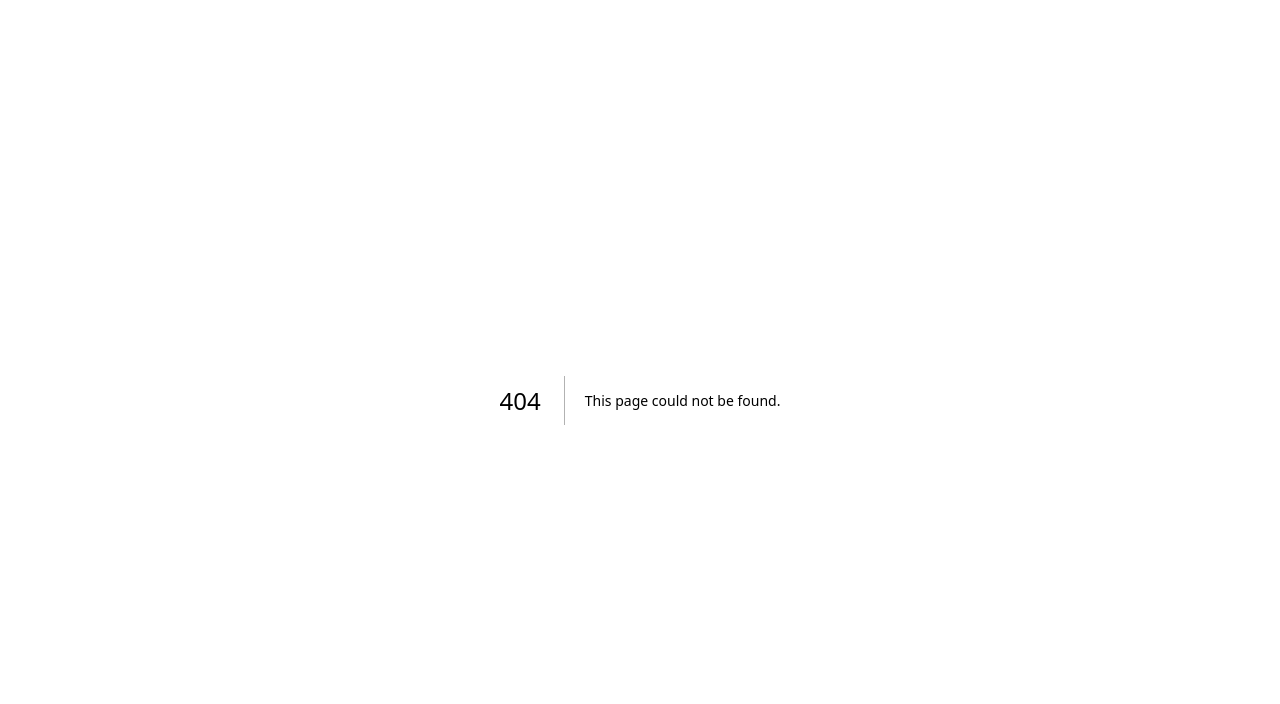
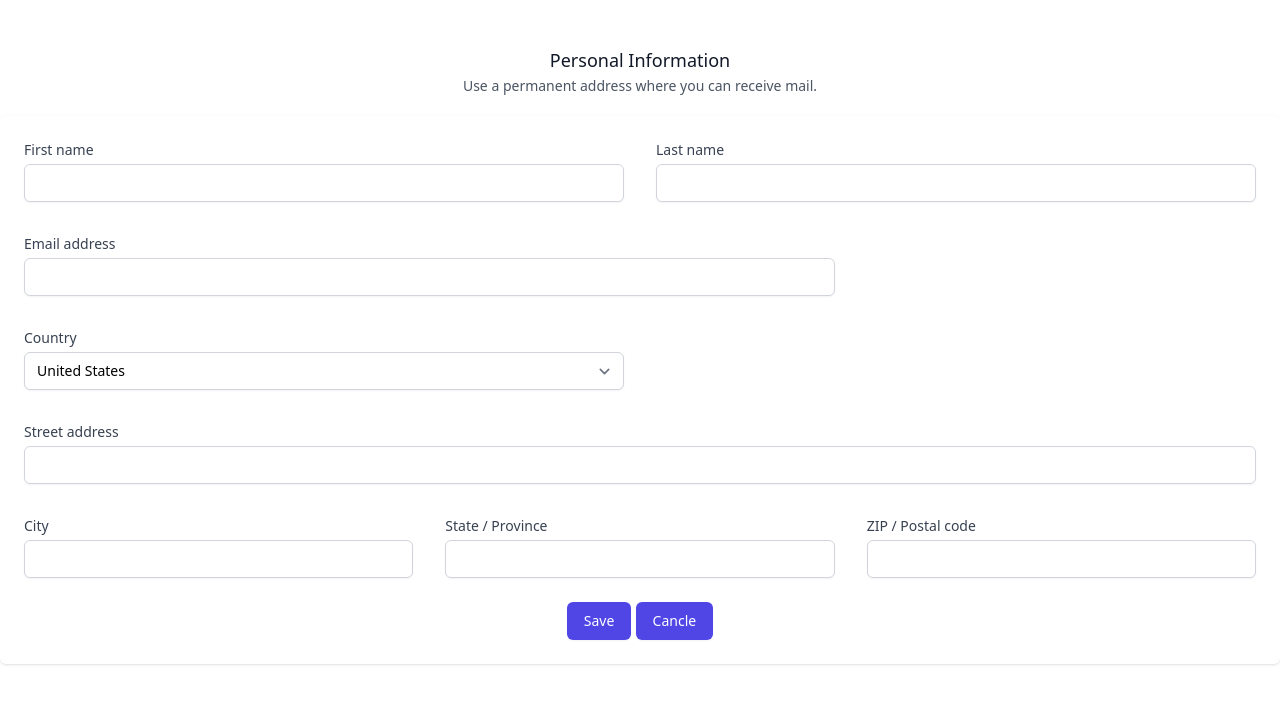
Before and after one commit to rajagoat/earth-day-c2g, a Next.js app in the folder frontend/: page /foodbank/confirmpickup in a window 1280 px wide. Before the commit this address had no page. Shown: the top 704 px of the page. Built offline with nearby package versions, Linux system fonts and the light colour scheme.

Commit message:
Modified farmers dashbaord added button and transition to confirmation page added.

```diff
--- /dev/null
+++ b/frontend/pages/foodbank/confirmpickup.js
@@ -0,0 +1,156 @@
+const confirmpickup = () => {
+    return (
+        <div className="mt-10 sm:mt-0">
+  <div className="md:grid md:grid-cols-2 md:gap-5">
+    <div className="md:col-span-2">
+      <div className="px-4 sm:px-0">
+      <br></br>
+        <br></br>
+        <center>
+        <h3 className="text-lg font-medium leading-6 text-gray-900">Personal Information</h3>
+        <p className="mt-1 text-sm text-gray-600">Use a permanent address where you can receive mail.</p>
+        </center>
+      </div>
+    </div>
+    <div className="mt-5 md:col-span-2 md:mt-0">
+      <form action="#" method="POST">
+        <div className="overflow-hidden shadow sm:rounded-md">
+          <div className="bg-white px-4 py-5 sm:p-6">
+            <div className="grid grid-cols-6 gap-8">
+              <div className="col-span-6 sm:col-span-3">
+                <label htmlFor="first-name" className="block text-sm font-medium text-gray-700">
+                  First name
+                </label>
+                <input
+                  type="text"
+                  name="first-name"
+                  id="first-name"
+                  autoComplete="given-name"
+                  className="mt-1 block w-full rounded-md border-gray-300 shadow-sm focus:border-indigo-500 focus:ring-indigo-500 sm:text-sm"
+                />
+              </div>
+
+              <div className="col-span-6 sm:col-span-3">
+                <label htmlFor="last-name" className="block text-sm font-medium text-gray-700">
+                  Last name
+                </label>
+                <input
+                  type="text"
+                  name="last-name"
+                  id="last-name"
+                  autoComplete="family-name"
+                  className="mt-1 block w-full rounded-md border-gray-300 shadow-sm focus:border-indigo-500 focus:ring-indigo-500 sm:text-sm"
+                />
+              </div>
+
+              <div className="col-span-6 sm:col-span-4">
+                <label htmlFor="email-address" className="block text-sm font-medium text-gray-700">
+                  Email address
+                </label>
+                <input
+                  type="text"
+                  name="email-address"
+                  id="email-address"
+                  autoComplete="email"
+                  className="mt-1 block w-full rounded-md border-gray-300 shadow-sm focus:border-indigo-500 focus:ring-indigo-500 sm:text-sm"
+                />
+              </div>
+
+              <div className="col-span-6 sm:col-span-3">
+                <label htmlFor="country" className="block text-sm font-medium text-gray-700">
+                  Country
+                </label>
+                <select
+                  id="country"
+                  name="country"
+                  autoComplete="country-name"
+                  className="mt-1 block w-full rounded-md border border-gray-300 bg-white py-2 px-3 shadow-sm focus:border-indigo-500 focus:outline-none focus:ring-indigo-500 sm:text-sm"
+                >
+                  <option>United States</option>
+                  <option>Canada</option>
+                  <option>Mexico</option>
+                </select>
+              </div>
+
+              <div className="col-span-6">
+                <label htmlFor="street-address" className="block text-sm font-medium text-gray-700">
+                  Street address
+                </label>
+                <input
+                  type="text"
+                  name="street-address"
+                  id="street-address"
+                  autoComplete="street-address"
+                  className="mt-1 block w-full rounded-md border-gray-300 shadow-sm focus:border-indigo-500 focus:ring-indigo-500 sm:text-sm"
+                />
+              </div>
+
+              <div className="col-span-6 sm:col-span-6 lg:col-span-2">
+                <label htmlFor="city" className="block text-sm font-medium text-gray-700">
+                  City
+                </label>
+                <input
+                  type="text"
+                  name="city"
+                  id="city"
+                  autoComplete="address-level2"
+                  className="mt-1 block w-full rounded-md border-gray-300 shadow-sm focus:border-indigo-500 focus:ring-indigo-500 sm:text-sm"
+                />
+              </div>
+
+              <div className="col-span-6 sm:col-span-3 lg:col-span-2">
+                <label htmlFor="region" className="block text-sm font-medium text-gray-700">
+                  State / Province
+                </label>
+                <input
+                  type="text"
+                  name="region"
+                  id="region"
+                  autoComplete="address-level1"
+                  className="mt-1 block w-full rounded-md border-gray-300 shadow-sm focus:border-indigo-500 focus:ring-indigo-500 sm:text-sm"
+                />
+              </div>
+
+              <div className="col-span-6 sm:col-span-3 lg:col-span-2">
+                <label htmlFor="postal-code" className="block text-sm font-medium text-gray-700">
+                  ZIP / Postal code
+                </label>
+                <input
+                  type="text"
+                  name="postal-code"
+                  id="postal-code"
+                  autoComplete="postal-code"
+                  className="mt-1 block w-full rounded-md border-gray-300 shadow-sm focus:border-indigo-500 focus:ring-indigo-500 sm:text-sm"
+                />
+              </div>
+            </div>
+          </div>
+
+          <div className="col-span-6 sm:col-span-6 lg:col-span-2">
+          <center>
+            <button
+              type="submit"
+              className="inline-flex justify-center rounded-md border border-transparent bg-indigo-600 py-2 px-4 text-sm font-medium text-white shadow-sm hover:bg-indigo-700 focus:outline-none focus:ring-2 focus:ring-indigo-500 focus:ring-offset-2"
+            >
+              Save
+            </button>
+            <t>&nbsp;</t>
+
+            <button
+              type="submit"
+              className="inline-flex justify-center rounded-md border border-transparent bg-indigo-600 py-2 px-4 text-sm font-medium text-white shadow-sm hover:bg-indigo-700 focus:outline-none focus:ring-2 focus:ring-indigo-500 focus:ring-offset-2"
+            >
+              Cancle
+            </button>
+            </center>
+          </div>
+          <br></br>
+        </div>
+      </form>
+    </div>
+  </div>
+</div>
+    );
+}
+
+export default confirmpickup;
--- a/frontend/pages/foodbank/index.js
+++ b/frontend/pages/foodbank/index.js
@@ -21,7 +21,7 @@
                                 <th className="px-6 align-middle border border-solid py-3 text-xs uppercase border-l-0 border-r-0 whitespace-nowrap font-semibold text-left bg-blueGray-50 text-blueGray-500 border-blueGray-100">Expected pick up date:</th>
                                 <th className="px-6 align-middle border border-solid py-3 text-xs uppercase border-l-0 border-r-0 whitespace-nowrap font-semibold text-left bg-blueGray-50 text-blueGray-500 border-blueGray-100">Status</th>
                                 <th className="px-6 align-middle border border-solid py-3 text-xs uppercase border-l-0 border-r-0 whitespace-nowrap font-semibold text-left bg-blueGray-50 text-blueGray-500 border-blueGray-100">Location</th>
-                                <th className="px-6 align-middle border border-solid py-3 text-xs uppercase border-l-0 border-r-0 whitespace-nowrap font-semibold text-left bg-blueGray-50 text-blueGray-500 border-blueGray-100">Confirm PickUp</th>
+                                <th className="px-6 align-middle border border-solid py-3 text-xs uppercase border-l-0 border-r-0 whitespace-nowrap font-semibold text-left bg-blueGray-50 text-blueGray-500 border-blueGray-100">Send Intrest</th>
                             </tr>
                         </thead>
                         <tbody>
@@ -39,11 +39,13 @@
                                 </td>
                                 <td className="border-t-0 px-6 align-middle border-l-0 border-r-0 text-xs whitespace-nowrap p-4">
                                     <div className="flex items-center">
-                                        <span className="mr-2">60%</span>
-                                        <div className="relative w-full">
-                                            <div className="overflow-hidden h-2 text-xs flex rounded bg-red-200">
-                                                <div className="shadow-none flex flex-col text-center whitespace-nowrap text-white justify-center bg-red-500" style={{width: "60%"}}></div>
-                                            </div>
+                                        <div className="inline-flex rounded-md shadow">
+                                            <a
+                                            href="foodbank/confirmpickup"
+                                            className="inline-flex items-center justify-center rounded-md border border-transparent bg-indigo-600 px-5 py-3 text-base font-medium text-white hover:bg-indigo-700"
+                                            >
+                                            Confirm Pickup
+                                            </a>
                                         </div>
                                     </div>
                                 </td>
@@ -72,11 +74,13 @@
                                 </td>
                                 <td className="border-t-0 px-6 align-middle border-l-0 border-r-0 text-xs whitespace-nowrap p-4">
                                     <div className="flex items-center">
-                                        <span className="mr-2">100%</span>
-                                        <div className="relative w-full">
-                                            <div className="overflow-hidden h-2 text-xs flex rounded bg-emerald-200">
-                                                <div className="shadow-none flex flex-col text-center whitespace-nowrap text-white justify-center bg-emerald-500" style={{width: "100%"}}></div>
-                                            </div>
+                                        <div className="inline-flex rounded-md shadow">
+                                            <a
+                                            href="foodbank/confirmpickup"
+                                            className="inline-flex items-center justify-center rounded-md border border-transparent bg-indigo-600 px-5 py-3 text-base font-medium text-white hover:bg-indigo-700"
+                                            >
+                                            Confirm Pickup
+                                            </a>
                                         </div>
                                     </div>
                                 </td>
@@ -105,11 +109,13 @@
                                 </td>
                                 <td className="border-t-0 px-6 align-middle border-l-0 border-r-0 text-xs whitespace-nowrap p-4">
                                     <div className="flex items-center">
-                                        <span className="mr-2">73%</span>
-                                        <div className="relative w-full">
-                                            <div className="overflow-hidden h-2 text-xs flex rounded bg-red-200">
-                                                <div className="shadow-none flex flex-col text-center whitespace-nowrap text-white justify-center bg-red-500" style={{width: "73%"}}></div>
-                                            </div>
+                                        <div className="inline-flex rounded-md shadow">
+                                            <a
+                                            href="foodbank/confirmpickup"
+                                            className="inline-flex items-center justify-center rounded-md border border-transparent bg-indigo-600 px-5 py-3 text-base font-medium text-white hover:bg-indigo-700"
+                                            >
+                                            Confirm Pickup
+                                            </a>
                                         </div>
                                     </div>
                                 </td>
```
